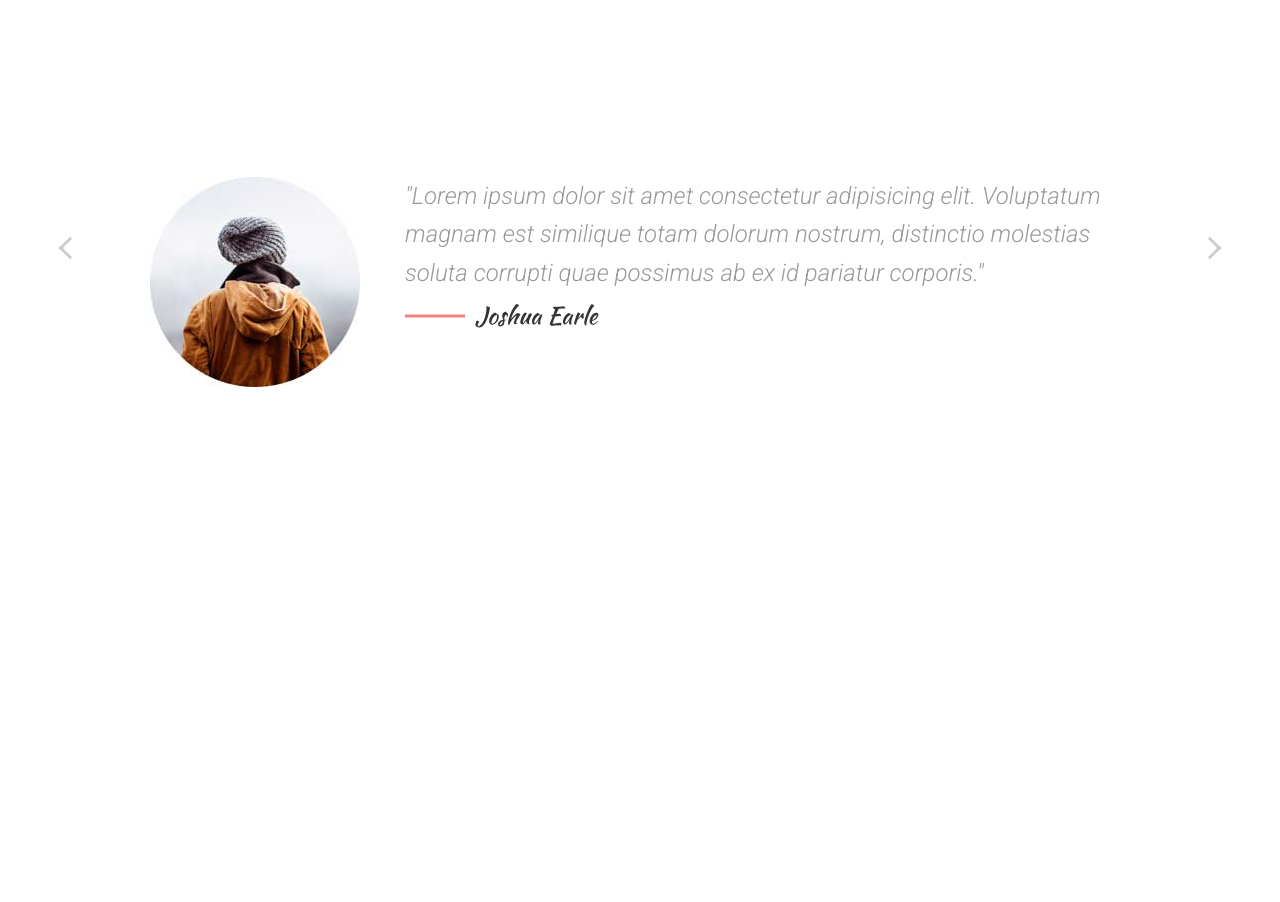
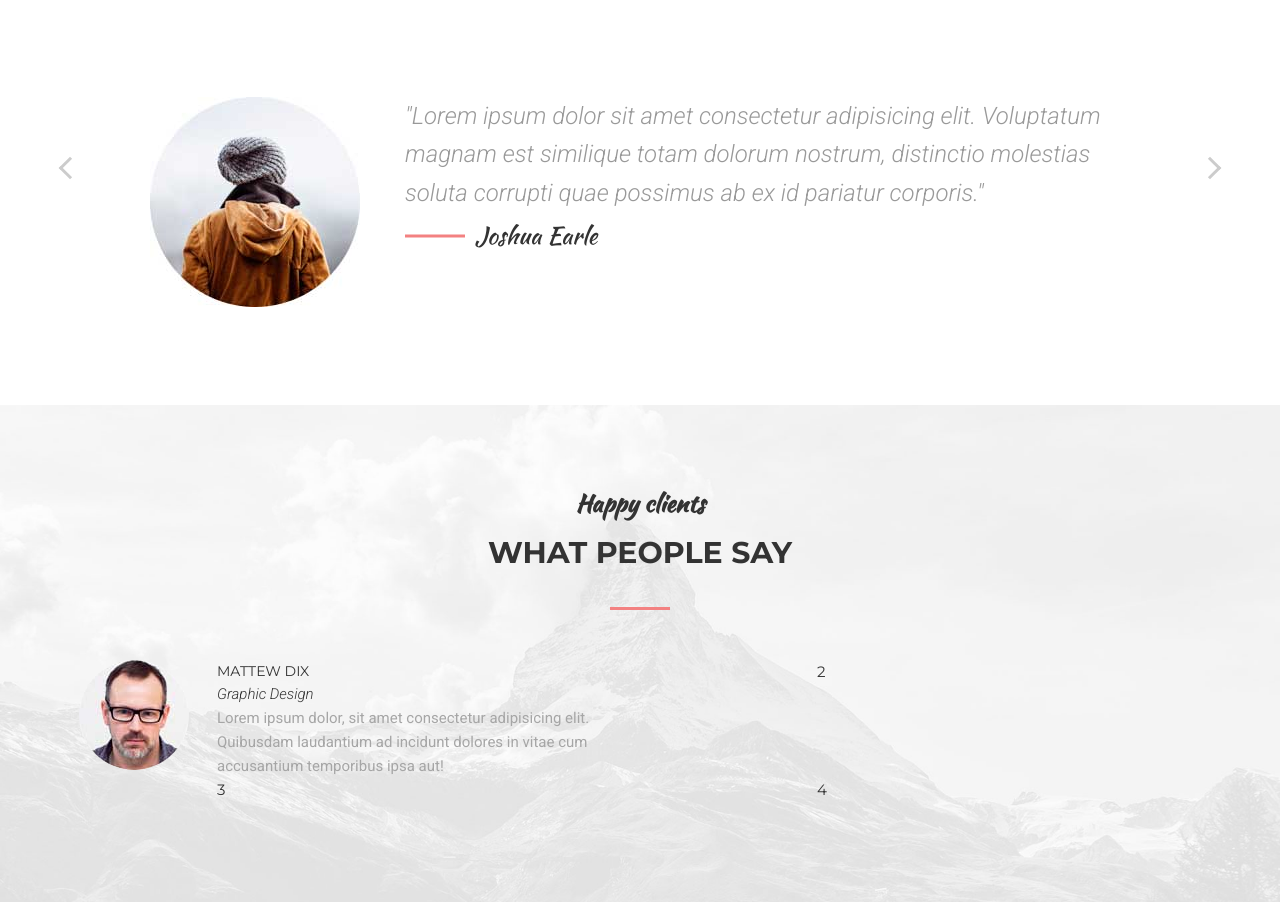
Before and after one commit to kopakama/front_practice, a plain HTML site: page src/index.html in a window 1280 px wide. Shown: the part 6787-7689 px from the top of the page. Before the commit the page ends 7222 px from the top, so only its background shows below. Drawn offline with Linux system fonts and the light colour scheme.

Commit message:
clients block started

```diff
--- a/src/assets/css/style.css
+++ b/src/assets/css/style.css
@@ -219,8 +219,18 @@ h1, h2, h3, h4, h5, h6{
     background-size: cover;
 }
 
+.section--clients{
+    background: url("../img/clients/bg.jpg") center no-repeat;
+    background-size: cover;
+}
+
 .section--gray{
     background-color: #f8f8f8;
+}
+
+.section--reviews{
+    padding-top: 0;
+    padding-bottom: 150px;
 }
 
 .section__header{
@@ -254,7 +264,6 @@ h1, h2, h3, h4, h5, h6{
 .section__text{
     font-family: 'Roboto', sans-serif;
     color: #a6a6a6;
-    line-height: 24px;
     margin-top: 40px;
     margin-bottom: 85px;
 }
@@ -704,3 +713,45 @@ h1, h2, h3, h4, h5, h6{
     background: linear-gradient(to bottom,#f38181, #fce38a);
     transition: transform 0.2s linear;
 }
+
+/* Clients */
+.clients{
+    display: flex;
+    flex-wrap: wrap;
+}
+
+.clients__item{
+    position: relative;
+    width: 50%;
+    padding: 0 45px 0 177px;
+}
+
+.clients__img{
+    position: absolute;
+    top: 0;
+    left: 39px;
+
+    border-radius: 50%;
+}
+
+.clients__name{
+    font-size: 14px;
+    text-transform: uppercase;
+}
+
+.clients__prof{
+    font-family: 'Roboto', sans-serif;
+    font-style: italic;
+}
+
+.clients__text{
+    font-family: 'Roboto', sans-serif;
+    color: #a6a6a6;
+    font-weight: lighter;
+}
+
+.clients__text::before{
+    content: "";
+    display: block;
+
+    background-color: #f38181;
--- a/src/index.html
+++ b/src/index.html
@@ -523,7 +523,7 @@
         </div>
     </section>
 
-    <div class="section">
+    <div class="section section--reviews">
         <div class="container">
             <div class="reviews">
                 <a class="review__btn  review__btn--prev" href="#">Prev</a>
@@ -546,5 +546,30 @@
         </div>
     </div>
 
+    <section class="section section--clients">
+        <div class="container">
+            <div class="section__header">
+                <h3 class="section__suptitle">Happy clients</h3>
+                <h2 class="section__title">What people say</h2>
+            </div>
+            <div class="clients">
+                <div class="clients__item">
+                    <img class="clients__img" src="assets/img/clients/1.jpg" alt="">
+                    <div class="clients__name">Mattew Dix</div>
+                    <div class="clients__prof">Graphic Design</div>
+                    <div class="clients__text">Lorem ipsum dolor, sit amet consectetur adipisicing elit.
+                        Quibusdam laudantium ad incidunt dolores in vitae cum
+                        accusantium temporibus ipsa aut!</div>
+                </div>
+                <div class="clients__item">2</div>
+                <div class="clients__item">3</div>
+                <div class="clients__item">4</div>
+            </div>
+        </div>
+
+
+    </section>
+
+
 </body>
 </html>
```
Also changed, not shown: src/assets/img/clients/1.jpg (added), src/assets/img/clients/2.jpg (added), src/assets/img/clients/3.jpg (added), src/assets/img/clients/4.jpg (added), src/assets/img/clients/bg.jpg (added).
